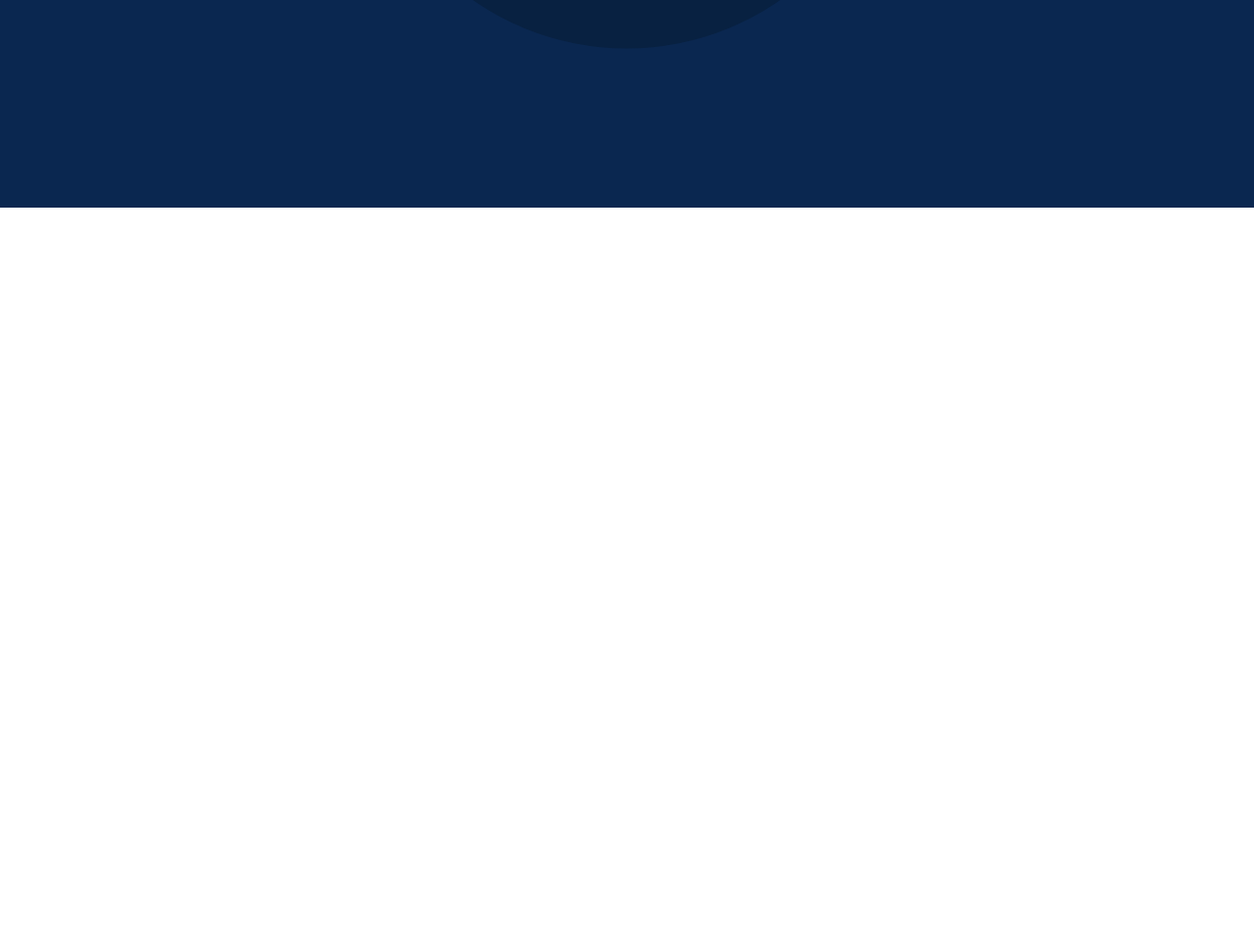
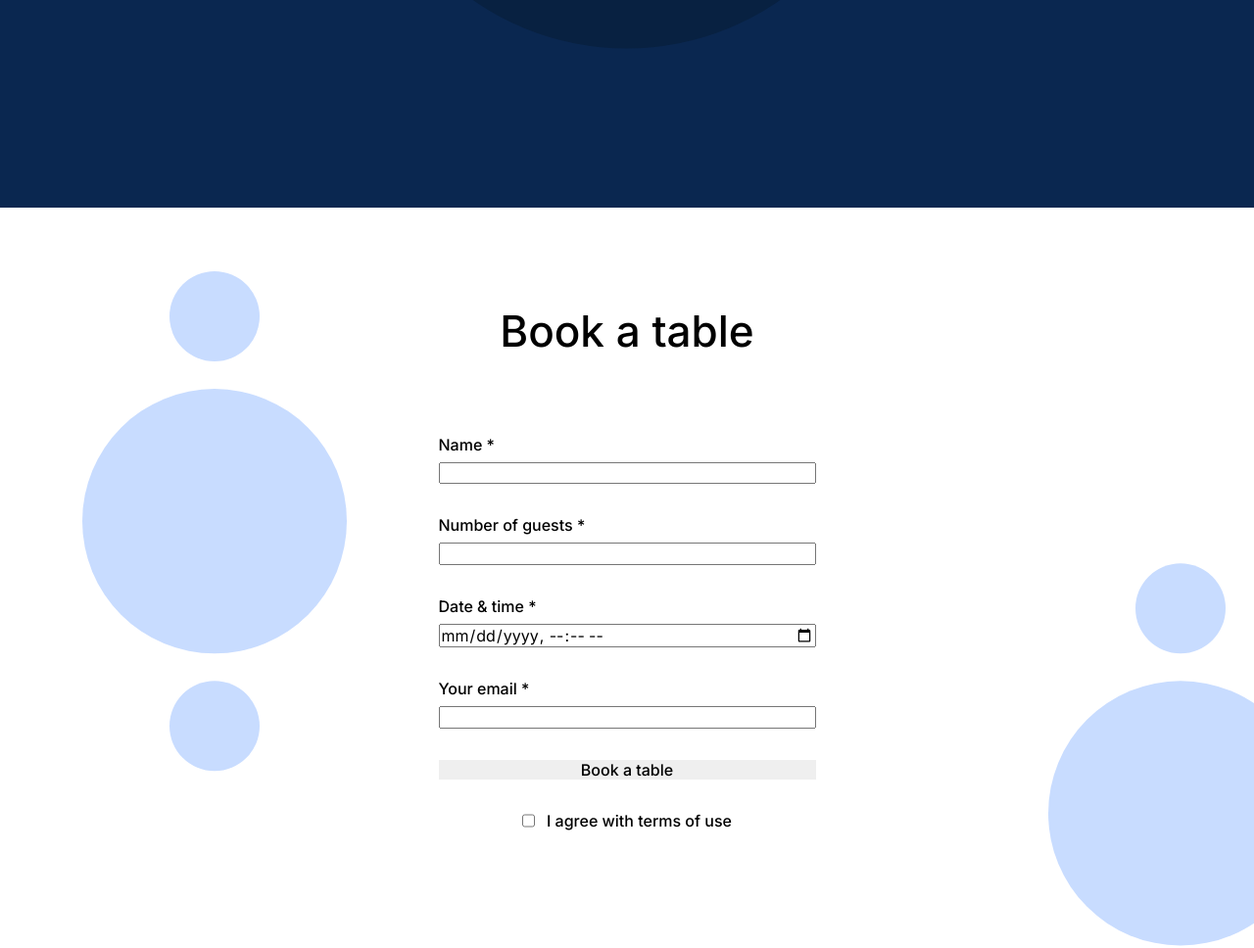
Before and after one commit to Reaper-Haze/se_project_coffeeshop, a plain HTML site: page index.html in a window 1280 px wide. Shown: the part 1450-2418 px from the top of the page at 98% size. Before the commit the page ends 1662 px from the top, so only its background shows below. Drawn offline with Linux system fonts and the light colour scheme.

Commit message:
reservations input

```diff
--- a/index.html
+++ b/index.html
@@ -104,7 +104,34 @@
             </div>
           </div>
         </section>
-        <section class="reservations" id="reservations"></section>
+        <section class="reservations" id="reservations">
+          <h3 class="reservation__title">Book a table</h3>
+          <form class="reservation__form form">
+            <fieldset class="form__fieldset">
+              <label for="" class="form__label"
+                >Name *
+                <input type="text" class="form__input" />
+              </label>
+              <label for="" class="form__label"
+                >Number of guests *
+                <input type="number" class="form__input" />
+              </label>
+              <label for="" class="form__label"
+                >Date & time *
+                <input type="datetime-local" class="form__input" />
+              </label>
+              <label for="" class="form__label">
+                Your email *
+                <input type="email" class="form__input" />
+              </label>
+            </fieldset>
+            <button class="form__button">Book a table</button>
+            <label for="" class="form__label form__label_type_checkbox">
+              <input type="checkbox" class="form__checkbox" />I agree with terms
+              of use
+            </label>
+          </form>
+        </section>
         <section class="menu" id="menu"></section>
         <section class="about" id="about"></section>
       </main>
--- a/pages/index.css
+++ b/pages/index.css
@@ -215,6 +215,72 @@ body {
 }
 
 .reservations {
+  padding: 100px 0 120px;
+  background-image: url(../images/background_reservation.svg);
+}
+
+.reservation__title {
+  display: flex;
+  justify-content: center;
+  margin: 0;
+  padding-bottom: 80px;
+  font-family: "Inter";
+  font-style: normal;
+  font-weight: 500;
+  font-size: 44px;
+  line-height: 52px;
+}
+
+.reservation__form {
+  margin: 0 auto;
+}
+
+.form {
+  max-width: 385px;
+}
+
+.form__fieldset {
+  margin: 0;
+  padding: 0;
+  border: none;
+}
+
+.form__label {
+  margin: 0;
+  font-family: "Inter";
+  font-style: normal;
+  font-weight: 500;
+  font-size: 16px;
+  line-height: 20px;
+  margin-bottom: 32px;
+  display: block;
+}
+
+.form__label_type_checkbox {
+  display: flex;
+  justify-content: center;
+  margin: 0;
+  gap: 12px;
+}
+
+.form__input {
+  display: block;
+  width: 100%;
+  padding: 0;
+  box-sizing: border-box;
+  margin-top: 8px;
+}
+
+.form__button {
+  width: 100%;
+  padding: 0;
+  border: none;
+  margin-bottom: 32px;
+  font-family: "Inter";
+  font-style: normal;
+  font-weight: 500;
+  font-size: 16px;
+  line-height: 20px;
 }
 
 .menu {
```
